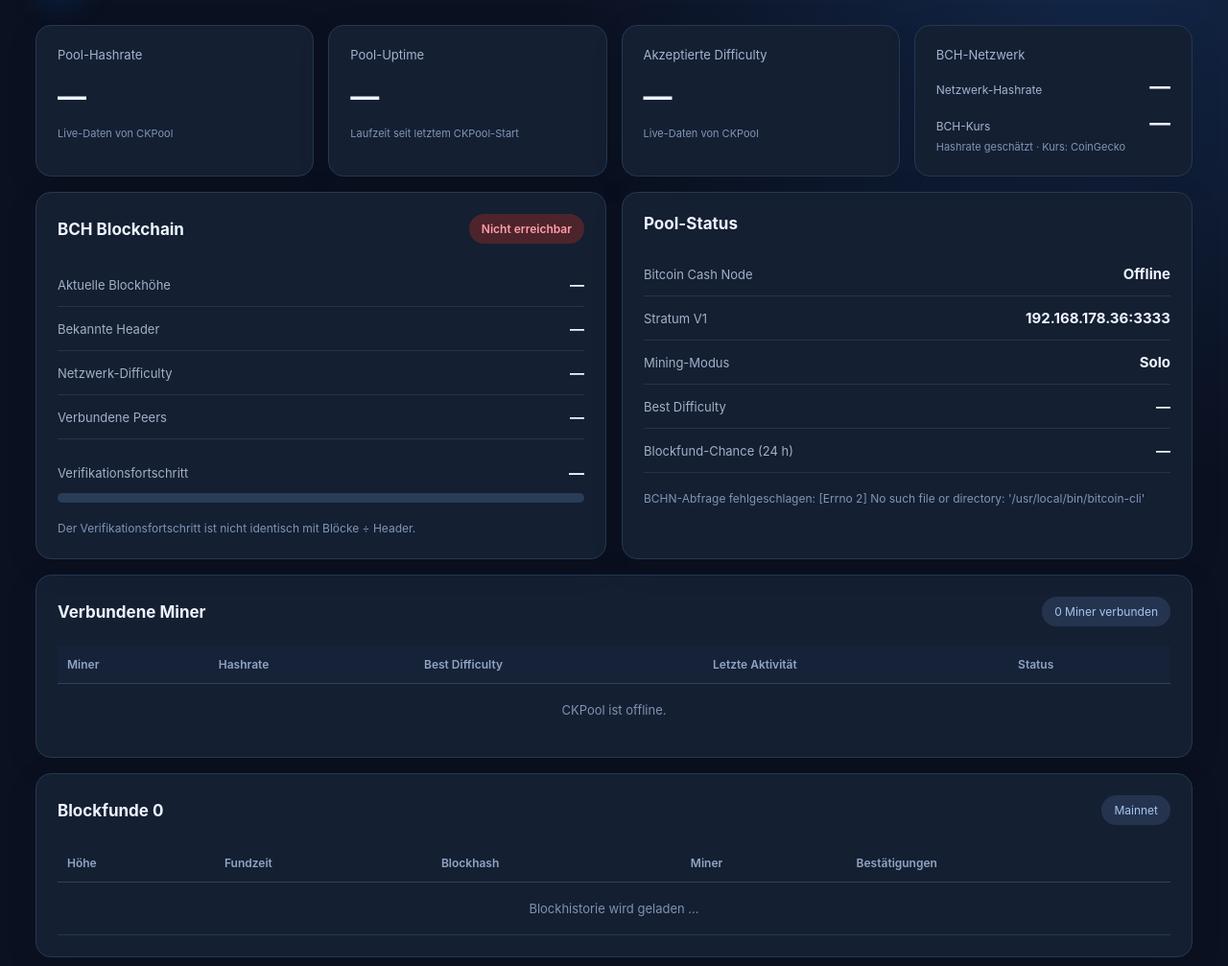
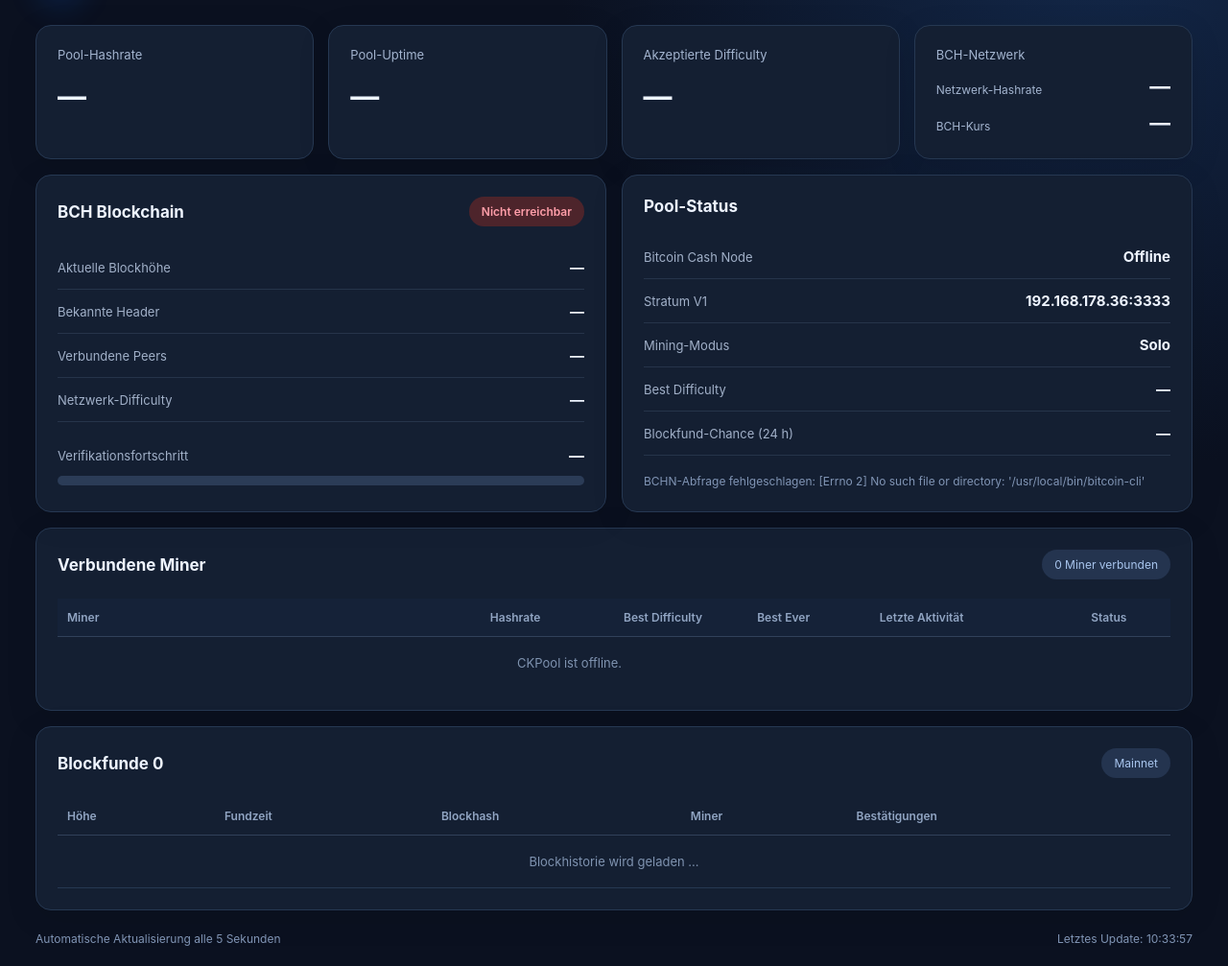
Before and after one commit to matlen67/debian-bitcoincache-mining-pool, a Flask app: page / in a window 1280 px wide. Shown: the part 82-1089 px from the top of the page at 96% size. Run offline with Flask 3, Linux system fonts and the light colour scheme; data that the repository does not hold is empty.

Commit message:
Sync current working dashboard: best ever and streamlined UI

```diff
--- a/dashboard/templates/index.html
+++ b/dashboard/templates/index.html
@@ -87,6 +87,81 @@
     .miner-table-scroll::-webkit-scrollbar-thumb:hover {
       background: #496589;
     }
+
+    /* Worker-Tabelle: kompakte Miner-Namen */
+    .miner-table-scroll th:first-child,
+    .miner-table-scroll td:first-child {
+      width: 19%;
+      max-width: 180px;
+      overflow-wrap: anywhere;
+    }
+
+    .miner-table-scroll th:nth-child(3),
+    .miner-table-scroll th:nth-child(4),
+    .miner-table-scroll td:nth-child(3),
+    .miner-table-scroll td:nth-child(4) {
+      white-space: nowrap;
+      font-variant-numeric: tabular-nums;
+    }
+
+    /* Miner-Tabelle: volle Adressen, kompakte Spalten */
+    .miner-table-scroll {
+      overflow-x: auto;
+    }
+
+    .miner-table-scroll table {
+      width: 100%;
+      min-width: 1100px;
+      table-layout: fixed;
+    }
+
+    .miner-table-scroll th,
+    .miner-table-scroll td {
+      box-sizing: border-box;
+      padding-left: 10px;
+      padding-right: 10px;
+    }
+
+    .miner-table-scroll th:nth-child(1),
+    .miner-table-scroll td:nth-child(1) {
+      width: 38%;
+      max-width: none;
+      white-space: nowrap;
+      overflow: hidden;
+      text-overflow: ellipsis;
+      overflow-wrap: normal;
+    }
+
+    .miner-table-scroll th:nth-child(2),
+    .miner-table-scroll td:nth-child(2) {
+      width: 12%;
+      white-space: nowrap;
+    }
+
+    .miner-table-scroll th:nth-child(3),
+    .miner-table-scroll td:nth-child(3) {
+      width: 12%;
+      white-space: nowrap;
+    }
+
+    .miner-table-scroll th:nth-child(4),
+    .miner-table-scroll td:nth-child(4) {
+      width: 11%;
+      white-space: nowrap;
+    }
+
+    .miner-table-scroll th:nth-child(5),
+    .miner-table-scroll td:nth-child(5) {
+      width: 19%;
+      white-space: nowrap;
+    }
+
+    .miner-table-scroll th:nth-child(6),
+    .miner-table-scroll td:nth-child(6) {
+      width: 8%;
+      white-space: nowrap;
+    }
+
   </style>
 </head>
 
@@ -110,7 +185,7 @@
       <article class="panel metric">
         <div class="label">Pool-Hashrate</div>
         <div class="value" id="hashrate">—</div>
-        <small>Live-Daten von CKPool</small>
+
       </article>
 
 
@@ -118,20 +193,20 @@
       <article class="panel metric">
         <div class="label">Pool-Uptime</div>
         <div class="value" id="pool-uptime">—</div>
-        <small>Laufzeit seit letztem CKPool-Start</small>
+
       </article>
 
       <article class="panel metric">
         <div class="label">Akzeptierte Difficulty</div>
         <div class="value" id="accepted">—</div>
-        <small>Live-Daten von CKPool</small>
+
       </article>
 
       <article class="panel metric">
         <div class="label">BCH-Netzwerk</div>
         <div class="network-metric-row"><span class="label">Netzwerk-Hashrate</span><strong id="network-hashrate">—</strong></div>
         <div class="network-metric-row"><span class="label">BCH-Kurs</span><strong id="bch-price-eur">—</strong></div>
-        <small>Hashrate geschätzt · Kurs: CoinGecko</small>
+
       </article>
 
     </section>
@@ -156,13 +231,13 @@
         </div>
 
         <div class="blockheight">
+          <span>Verbundene Peers</span>
+          <strong id="peers">—</strong>
+        </div>
+
+		<div class="blockheight">
           <span>Netzwerk-Difficulty</span>
           <strong id="network-difficulty">—</strong>
-        </div>
-
-        <div class="blockheight">
-          <span>Verbundene Peers</span>
-          <strong id="peers">—</strong>
         </div>
 
         <div class="progress-heading">
@@ -174,9 +249,7 @@
           <div class="progress-bar" id="progress-bar"></div>
         </div>
 
-        <p class="hint">
-          Der Verifikationsfortschritt ist nicht identisch mit Blöcke ÷ Header.
-        </p>
+
       </article>
 
       <article class="panel">
@@ -231,6 +304,7 @@
               <th>Miner</th>
               <th>Hashrate</th>
               <th>Best Difficulty</th>
+              <th>Best Ever</th>
               <th>Letzte Aktivität</th>
               <th>Status</th>
             </tr>
@@ -238,7 +312,7 @@
 
           <tbody id="miner-rows">
             <tr>
-              <td colspan="5" class="empty">
+              <td colspan="6" class="empty">
                 Noch keine CKPool-Miner-Daten verfügbar.
               </td>
             </tr>
```
